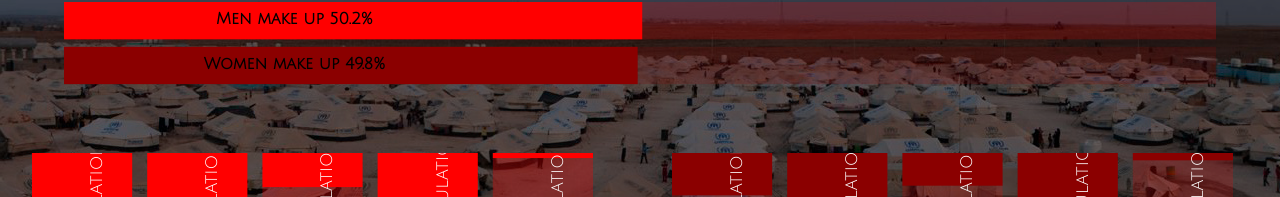
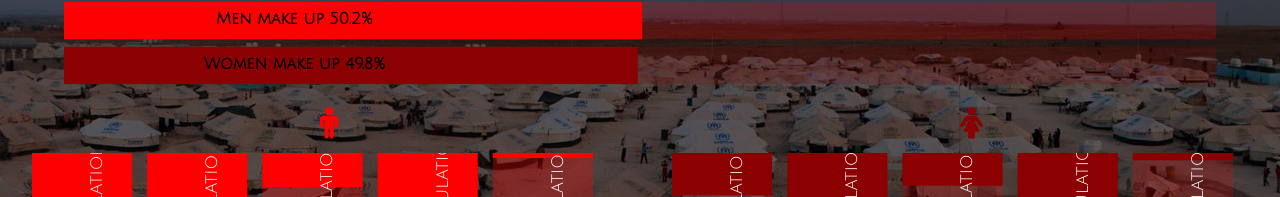
Before and after one commit to SethDS/d3Project, a website: page front/index.html in a window 1280 px wide. Shown: the part 161-358 px from the top of the page. Drawn offline with nearby package versions, Linux system fonts and the light colour scheme; a web font is replaced by a local one.

Commit message:
finished now

```diff
--- a/front/index.html
+++ b/front/index.html
@@ -4,6 +4,8 @@
     <title>Za'atari</title>
     <link rel="stylesheet" href="stylesheet.css">
     <link href="https://fonts.googleapis.com/css?family=Cormorant+SC|Cormorant+Unicase|Cormorant+Upright|Julius+Sans+One" rel="stylesheet"></head>
+<link rel="stylesheet" href="https://cdnjs.cloudflare.com/ajax/libs/font-awesome/4.7.0/css/font-awesome.min.css" />
+
 <body ng-controller="mainCtrl">
 
 <div class="main-container"></div>
@@ -23,6 +25,8 @@
 </div>
 
 <div class="data-container">
+    <i class="fa fa-male" aria-hidden="true"></i>
+    <i class="fa fa-female" aria-hidden="true"></i>
 
     <div class="male-data-container"></div>
     <div class="female-data-container"></div>
--- a/front/stylesheet.css
+++ b/front/stylesheet.css
@@ -106,3 +106,18 @@ a {
 .male-data-text{
     transform: rotate(270deg);
 }
+
+.fa-female{
+    position: absolute;
+    top: -20px;
+    left: 75%;
+    color: darkred;
+    font-size: xx-large!important;
+}
+.fa-male{
+    position: absolute;
+    color: red;
+    top: -20px;
+    left: 25%;
+    font-size: xx-large!important;
+}
```
